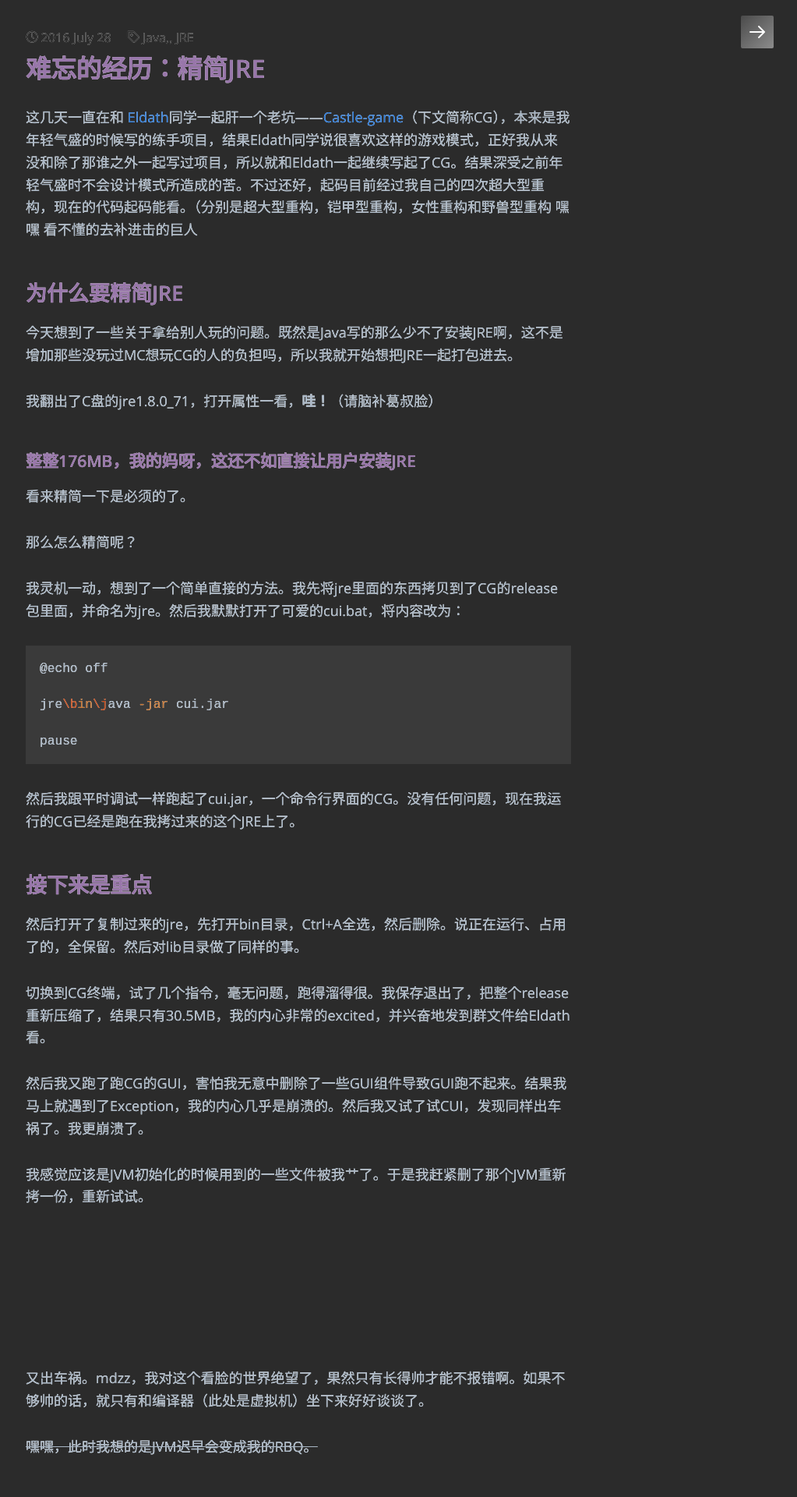
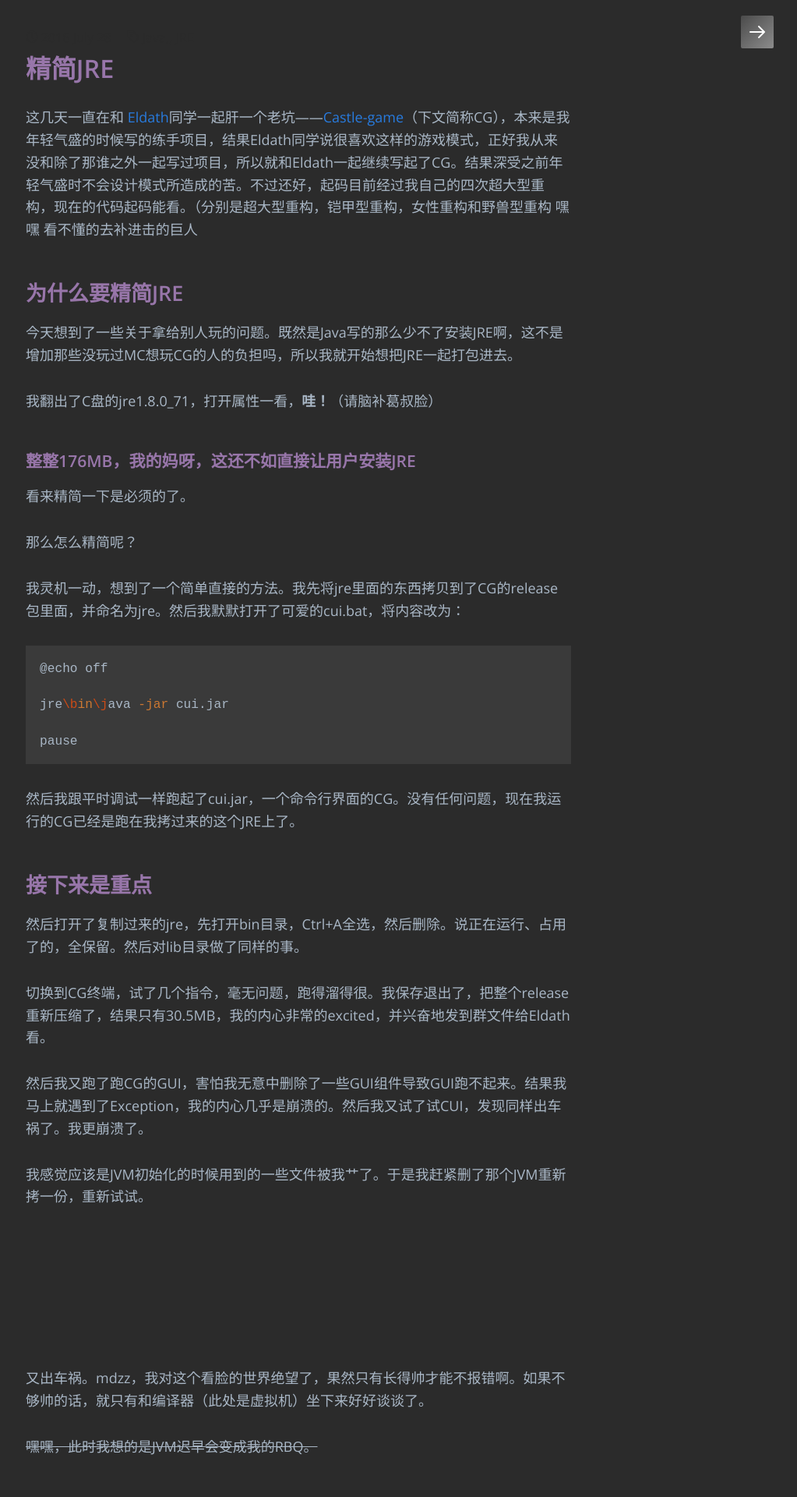
Before and after one commit to kangkangkang/ice1000.github.io, a Jekyll site: the page built from _posts/Java/2016-7-28-SimplifyingJRE.md, in a window 1280 px wide. Shown: the top 1920 px of the page at 78% size, without its empty margins (257-1280 px from the left). Built offline with Jekyll 4.4.1, drawn with Linux system fonts in a browser that asks for light colours; some web fonts are replaced.

Commit message:
commit via a script

```diff
--- a/_posts/Java/2016-7-28-SimplifyingJRE.md
+++ b/_posts/Java/2016-7-28-SimplifyingJRE.md
@@ -1,6 +1,6 @@
 ---
 layout: post
-title: 难忘的经历：精简JRE
+title: 精简JRE
 category: Java
 tags: Java, JRE
 keywords: Java, JRE
--- a/_sass/4-sidebar.sass
+++ b/_sass/4-sidebar.sass
@@ -87,10 +87,8 @@
   cursor: pointer
   &:hover
     color: $tag-hover-color
-    box-shadow: inset 6px 0 0 $toc-bg
   &.active
     color: $tag-active-color
-    box-shadow: inset $sidebar-left-width 0 0 $toc-bg
 
 
 // Sidebar Right
@@ -142,6 +140,7 @@
   background: $toc-bg
   overflow-y: auto
   -webkit-overflow-scrolling: touch
+  -webkit-overflow-scrolling: touch
   &:after
     content: ""
     float: left
--- a/_sass/5-post.sass
+++ b/_sass/5-post.sass
@@ -31,7 +31,6 @@ h1 + h2, h2 + h3, h3 + h4, h4 + h5, h5 + h6
   padding-top: 2em
   font-size: $post-font-size
   line-height: $post-line-height
-  text-shadow: 0px 0px 0 #fff
 
   &-title
     margin: 0 0 $post-paragraph-spacing * .75
--- a/_sass/9-page.sass
+++ b/_sass/9-page.sass
@@ -5,7 +5,6 @@
   padding-top: 33vh
   font-size: 20px
   text-align: center
-  text-shadow: 1px 1px 0 #fff
   > h1
     margin: 0 0 .75em
 
```
